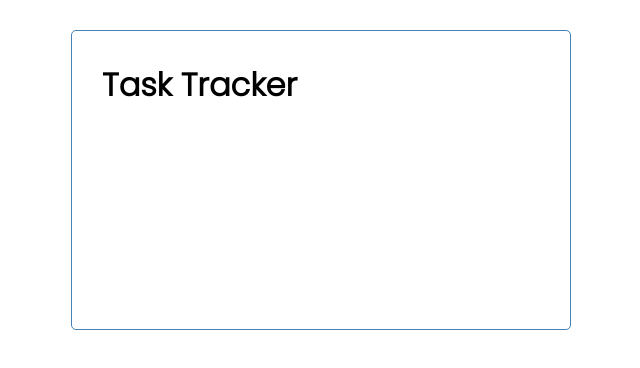
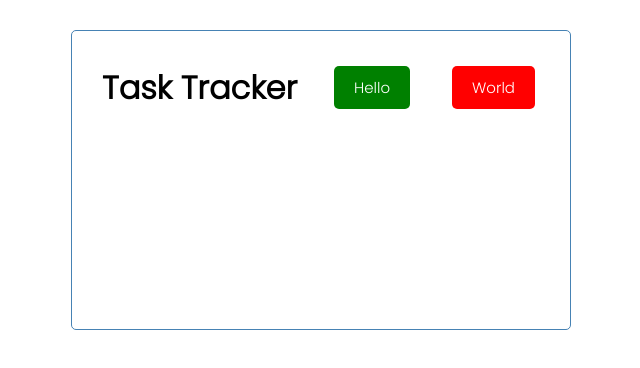
Before and after one commit to Code-Saurav/React-Task-Tracker, a React (Create React App) app: page / in a window 1280 px wide. Shown: the top 368 px of the page, without its empty margins (319-959 px from the left). Built offline with nearby package versions, Linux system fonts and the light colour scheme.

Commit message:
button component added

```diff
--- /dev/null
+++ b/src/components/Button.js
@@ -0,0 +1,7 @@
+const Button = ({color, text}) => {
+  return (
+    <button style = {{ backgroundColor: color }}className='btn'>{text}</button>
+  )
+}
+
+export default Button;
--- a/src/components/Header.js
+++ b/src/components/Header.js
@@ -1,10 +1,15 @@
 
 import PropTypes from 'prop-types';
+import Button from './Button';
 
 const Header = ({title}) => {
-  return <header>
+  return (
+    <header className='header'>
       <h1 >{title}</h1>
-  </header>;
+      <Button color = 'green' text = 'Hello'/>
+      <Button color = 'red' text = 'World'/>
+    </header>
+  )
 };
 
 Header.defaultProps = {
```
